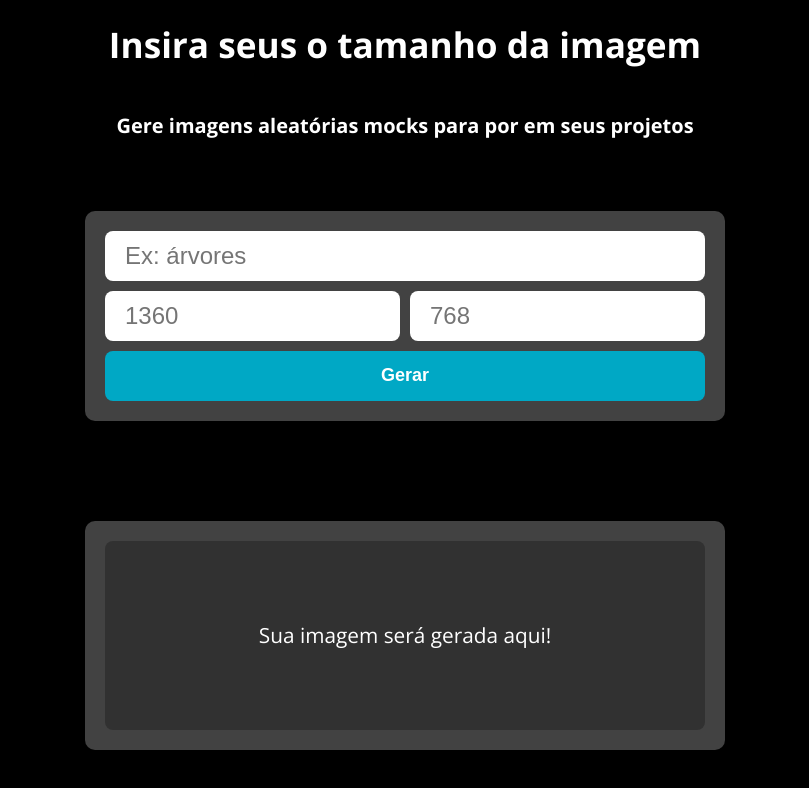
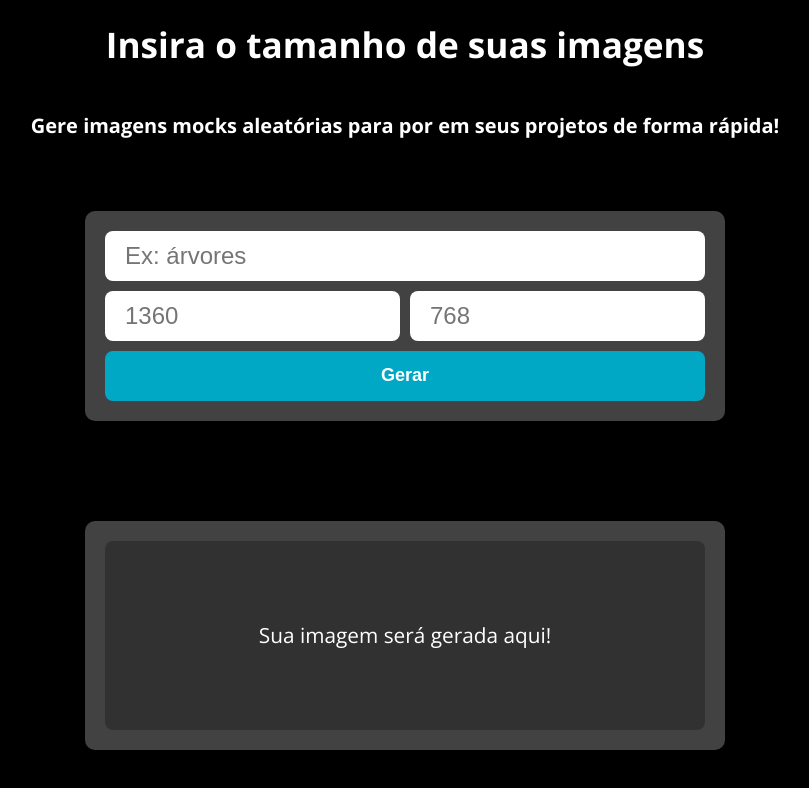
Before and after one commit to lucasmarques2020/search-images, a website built with webpack: page public/index.html in a window 1280 px wide. Shown: the whole page, without its empty margins (235-1044 px from the left). Built offline with nearby package versions, Linux system fonts and the light colour scheme.

Commit message:
[fix] - Ajuste texto

```diff
--- a/public/index.html
+++ b/public/index.html
@@ -11,8 +11,8 @@
 
 <body>
   <section class="container">
-    <h1 class="text-white">Insira seus o tamanho da imagem</h1>
-    <h3 class="text-white">Gere imagens aleatórias mocks para por em seus projetos</h3>
+    <h1 class="text-white">Insira o tamanho de suas imagens</h1>
+    <h3 class="text-white">Gere imagens mocks aleatórias para por em seus projetos de forma rápida!</h3>
     <div class="container-form">
       <form id="form-send-information" class="form-group flex__direction--column">
         <fieldset>
```
